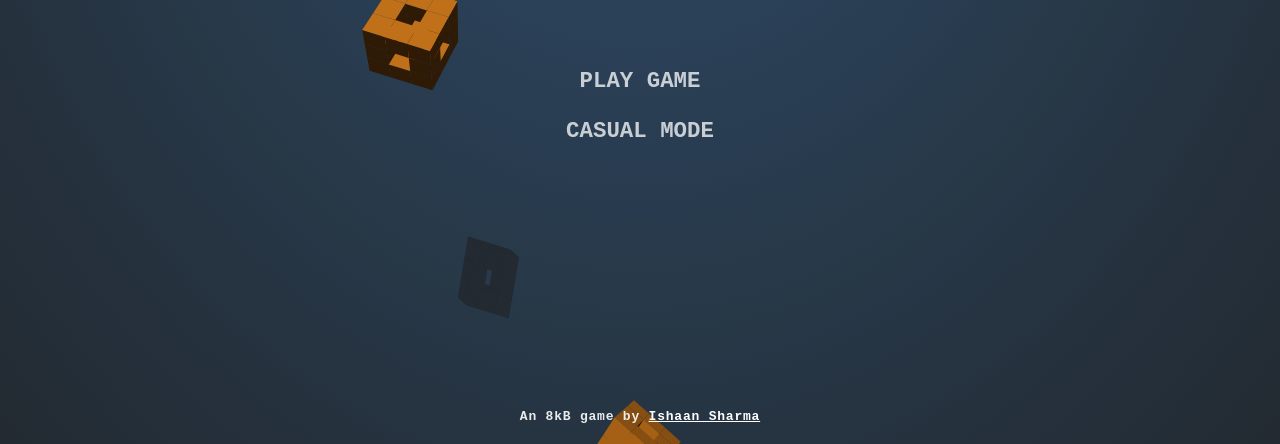
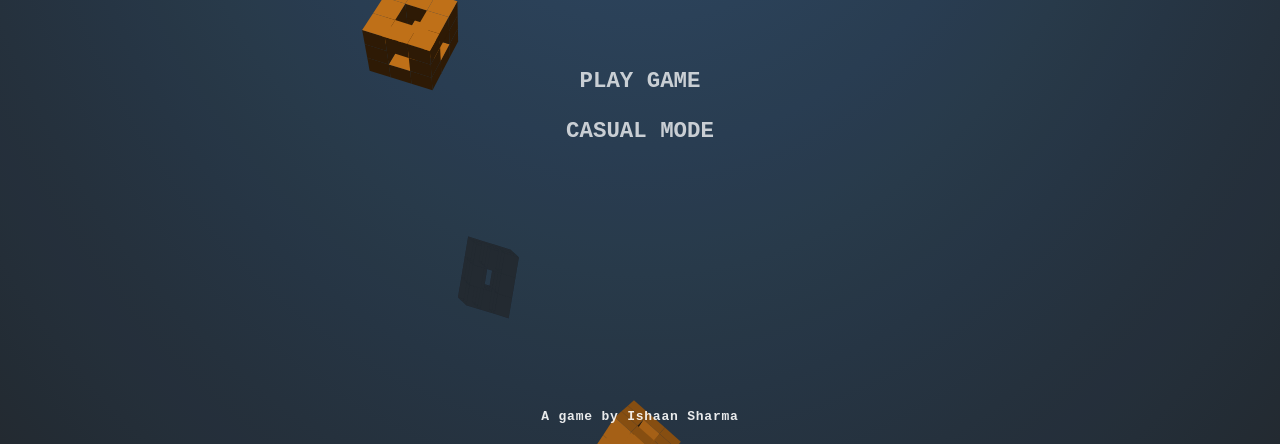
Before and after one commit to JeherillaJanwar/BlockNinja, a plain HTML site: page index.html in a window 1280 px wide. Shown: the part 356-800 px from the top of the page. Drawn offline with Linux system fonts and the light colour scheme.

Commit message:
Update index.html

```diff
--- a/index.html
+++ b/index.html
@@ -25,7 +25,8 @@
         <h1>Block Ninja</h1>
         <button type="button" class="play-normal-btn">PLAY GAME</button>
         <button type="button" class="play-casual-btn">CASUAL MODE</button>
-        <div class="credits">An 8kB game by <a href="//cutt.ly/328069i/">Ishaan Sharma</a>
+        <div class="credits">
+          A game by Ishaan Sharma
         </div>
       </div>
       <div class="menu menu--pause">
```
